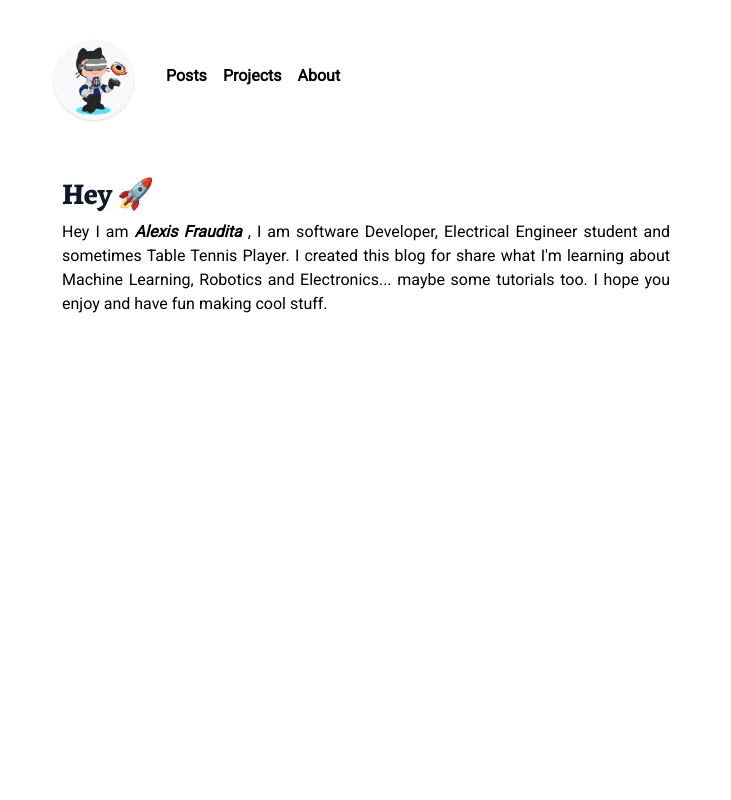
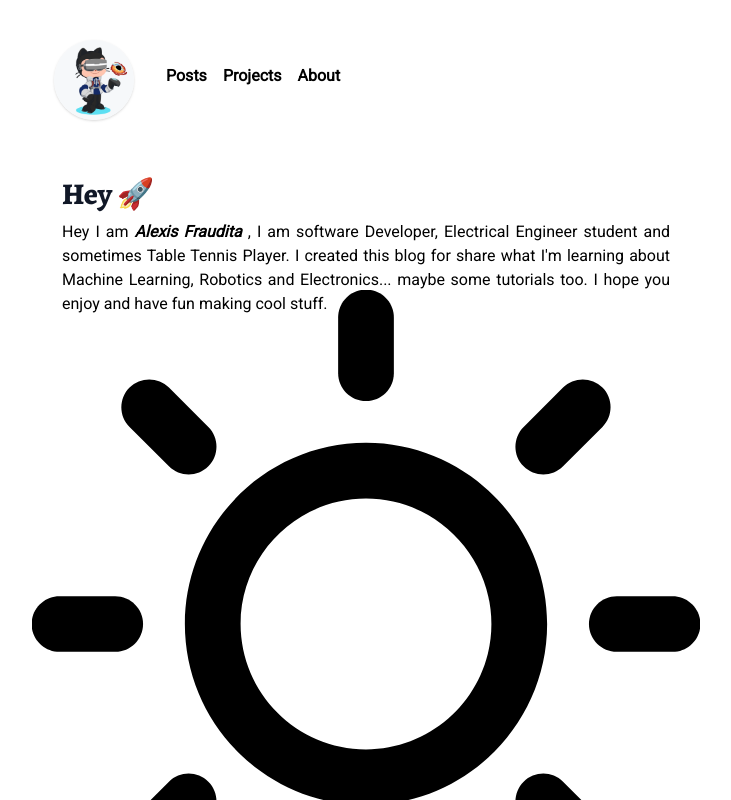
Before and after one commit to alefram/Alefram.github.io, a Next.js app: page / in a window 1280 px wide. Shown: the top 800 px of the page, without its empty margins (274-1005 px from the left). Built offline with nearby package versions, Linux system fonts and the light colour scheme.

Commit message:
add animation.js

```diff
--- /dev/null
+++ b/components/Animation.js
@@ -0,0 +1,11 @@
+
+
+export default function Animation() {
+  return (
+    <div>
+      <img className="transform duration-500 ease-in-out translate-y-1 scale-110" src="/sun.svg" alt=""/>
+    </div>
+  );
+
+
+}
--- a/pages/index.js
+++ b/pages/index.js
@@ -1,7 +1,10 @@
 import Head from 'next/head';
 import Navbar from '../components/Navbar'
+import Animation from  '../components/Animation'
 
 export default function Home() {
+
+
   return (
     <div>
       <Head>
@@ -20,6 +23,10 @@ export default function Home() {
         <p className="text-justify font-Roboto ">
           Hey I am <a className="font-bold italic"> Alexis Fraudita</a> , I am software Developer, Electrical Engineer student and sometimes Table Tennis Player. I created this blog for share what I'm learning about Machine Learning, Robotics and Electronics... maybe some tutorials too. I hope you enjoy and have fun making cool stuff.
         </p>
+
+        <div>
+          <Animation/>
+        </div>
       </main>
     </div>
   );
```
Also changed, not shown: package.json (line endings or trailing spaces), 1 other file (tests, documents, lock files or other folders).
